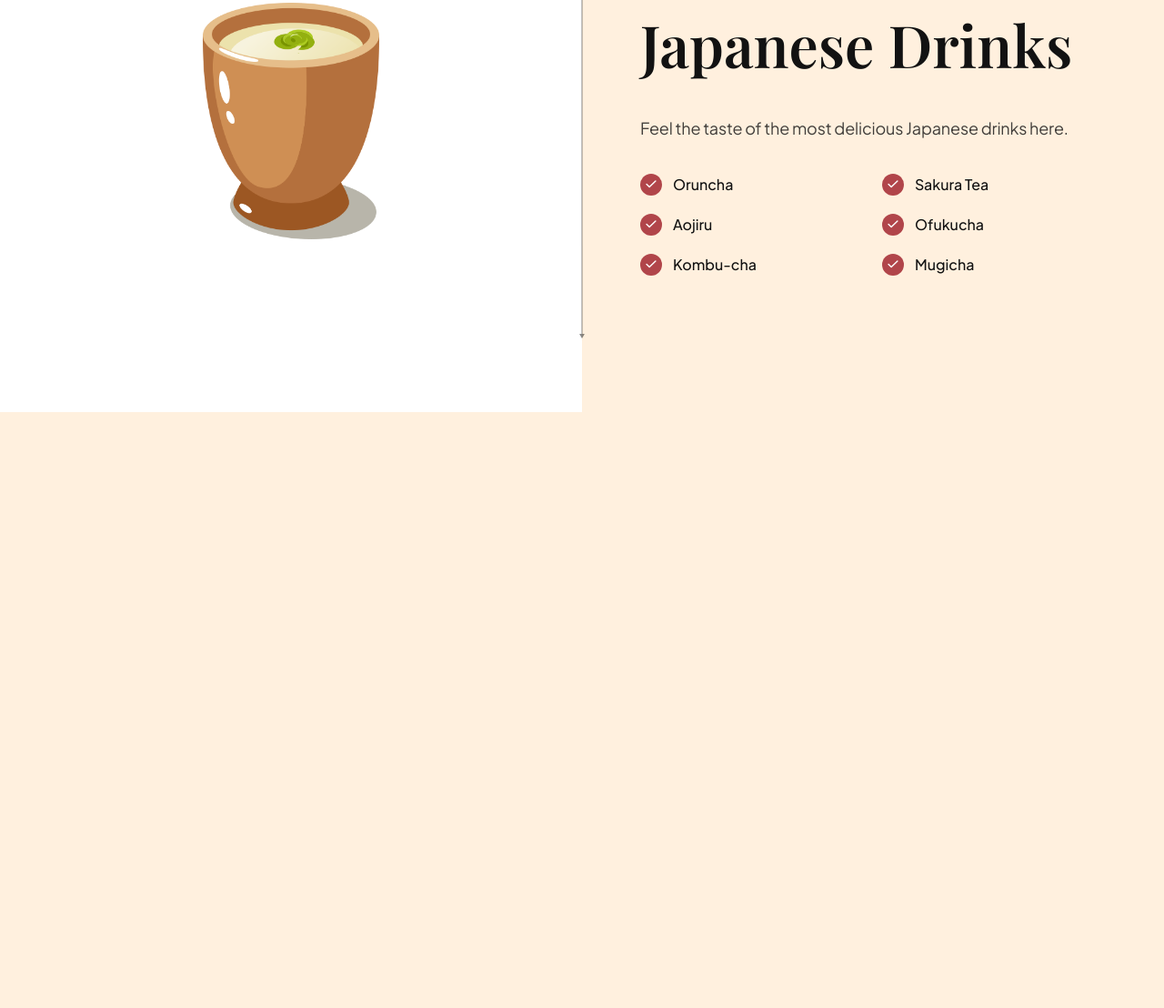
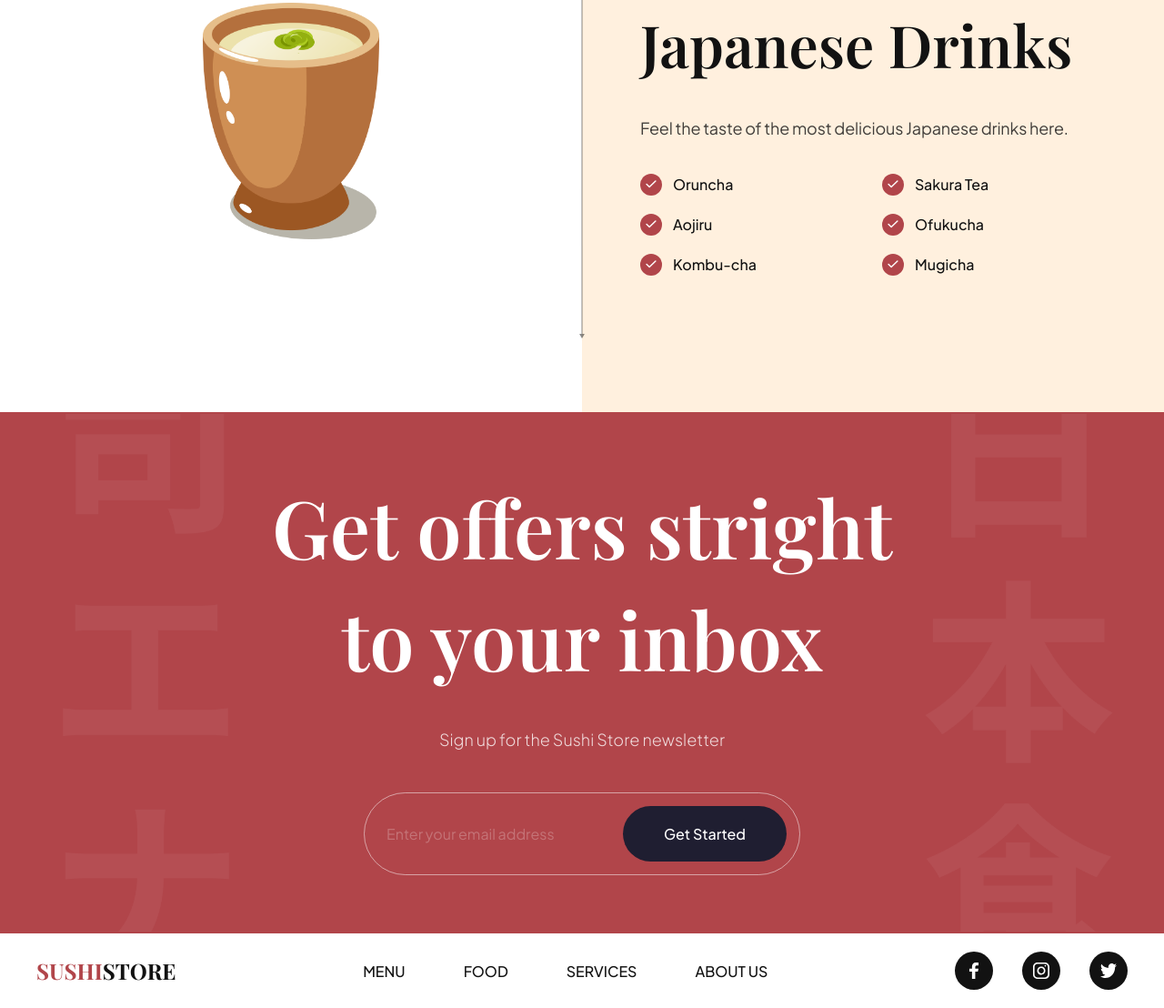
Before and after one commit to Arungautam11/Japanese-Sushi-Store, a website built with Vite: page index.html in a window 1280 px wide. Shown: the part 3245-4353 px from the top of the page at 91% size. Before the commit the page ends 3698 px from the top, so only its background shows below. Built offline with nearby package versions, Linux system fonts and the light colour scheme.

Commit message:
added the footer and trending section

```diff
--- a/css/sections/footer.css
+++ b/css/sections/footer.css
@@ -57,6 +57,7 @@
   .footer__social li img {
     width: 45%;
     height: 45%;
+    cursor: pointer;
 
     object-fit: contain;
   }
--- a/css/sections/header.css
+++ b/css/sections/header.css
@@ -1,6 +1,7 @@
 .header__nav {
     display: flex;
     overflow: hidden;
+    cursor: pointer;
   }
 
   .header__logo {
--- a/index.html
+++ b/index.html
@@ -8,6 +8,9 @@
     <title>Sushi Store</title>
   </head>
   <body>
+
+    <!-- Header section start -->
+
     <header>
       <nav class="header__nav">
         <div class="header__logo">
@@ -43,7 +46,9 @@
       </nav>
     </header>
 
-    <!-- Hero section start -->
+    <!-- Header Section End -->
+
+    <!-- Hero Section Start -->
 
     <section class="hero">
       <div class="hero-image">
@@ -89,9 +94,9 @@
       </div>
     </section>
 
-    <!-- Hero section end -->
+    <!-- Hero Section End -->
 
-    <!-- About us section start -->
+    <!-- About-Us Section Start -->
 
     <section class="about-us" id="about-us">
       <div class="about-us__image">
@@ -119,9 +124,9 @@
       </div>
     </section>
 
-    <!-- About us section end -->
+    <!-- About-Us Section End -->
 
-    <!-- Popular foods section start -->
+    <!-- Popular Foods Section Start -->
 
     <section class="popular-foods" id="menu">
       <h2 class="popular-foods__title" data-aos="flip-up">Popular Food / 人気</h2>
@@ -200,12 +205,11 @@
       </button>
     </section>
 
-    <!-- Popular foods section end -->
+    <!-- Popular Foods Section End -->
 
-    <!-- Trending foods section start -->
+    <!-- Trending Foods Sections Start -->
 
     <section class="trending" id="food">
-
       <section class="trending-sushi">
         <div class="trending__content" data-aos="fade-right">
           <p class="sushi__subtitle">What’s Trending / トレンド</p>
@@ -288,8 +292,7 @@
         <div class="trending__content" data-aos="fade-left">
           <p class="sushi__subtitle">What’s Trending / トレンド</p>
 
-          <h3 class="sushi__title">Japanese Drinks
-          </h3>
+          <h3 class="sushi__title">Japanese Drinks</h3>
           <p class="sushi__description">Feel the taste of the most delicious Japanese drinks here.
           </p>
 
@@ -334,11 +337,56 @@
           </ul>
         </div>
       </section>
-
     </section>
 
-    <!-- Trending foods section end -->
+    <!-- Trending Foods Sections End -->
 
+    <!-- Subscription Section Start -->
+
+    <section class="subscription flex-center" id="services">
+      <h2 data-aos="flip-down">
+        Get offers stright <br />
+        to your inbox
+      </h2>
+      <p data-aos="fade-up">Sign up for the Sushi Store newsletter</p>
+
+      <div class="subscription__form" data-aos="fade-up">
+        <input type="text" placeholder="Enter your email address"/>
+        <button>Get Started</button>
+      </div>
+    </section>
+
+    <!-- Subscription Section End -->
+
+    <!-- Footer Section Start -->
+
+    <footer class="footer flex-between">
+      <h3 class="footer__logo">
+        <span>Sushi</span>Store
+      </h3>
+
+      <ul class="footer__nav">
+        <li><a href="#menu">Menu</a></li>
+        <li><a href="#food">Food</a></li>
+        <li><a href="#services">Services</a></li>
+        <li><a href="#about-us">About Us</a></li>
+      </ul>
+
+      <ul class="footer__social">
+        <li class="flex-center">
+          <img src="assets/facebook.svg" alt="facebook" />
+        </li>
+        <li class="flex-center">
+          <img src="assets/instagram.svg" alt="instagram" />
+        </li>
+        <li class="flex-center">
+          <img src="assets/twitter.svg" alt="twitter" />
+        </li>
+      </ul>
+
+    </footer>
+
+    <!-- Footer Section End -->
 
     <script src="js/script.js" type="module"></script>
   </body>
```
